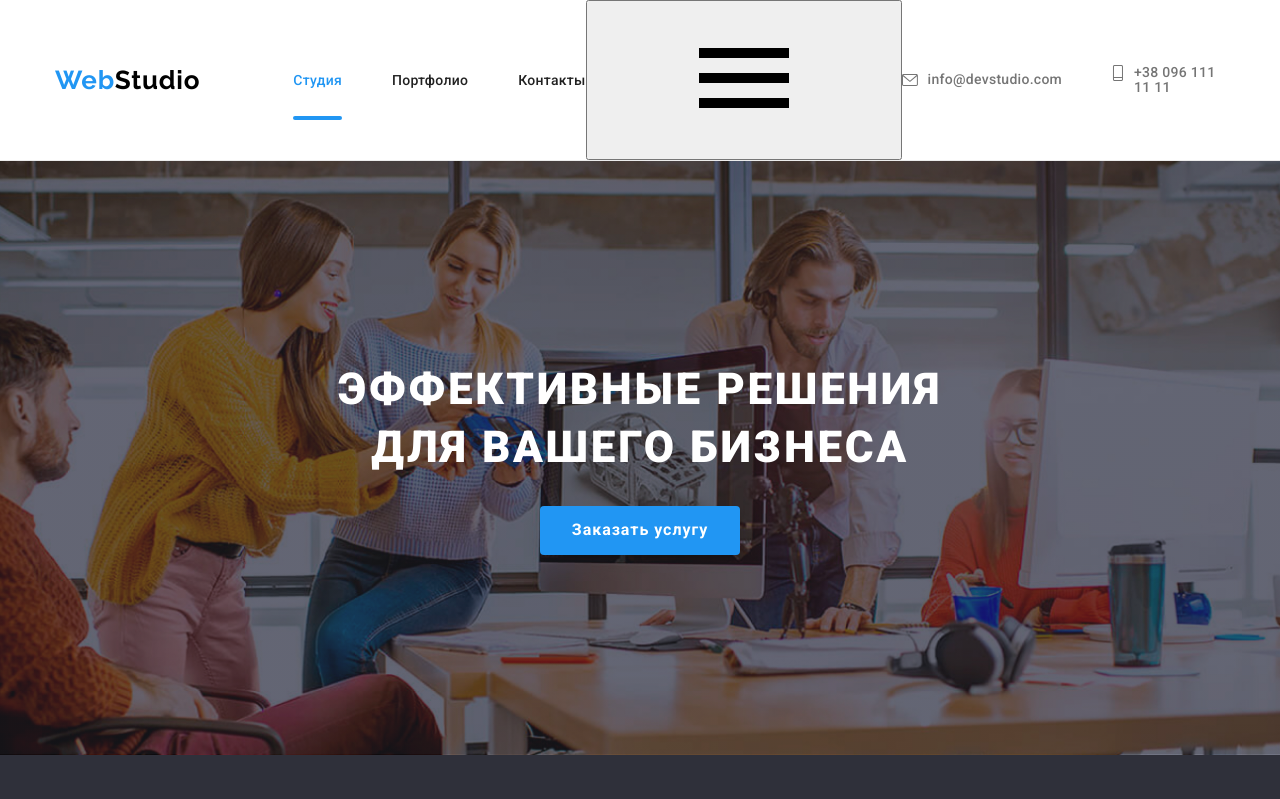
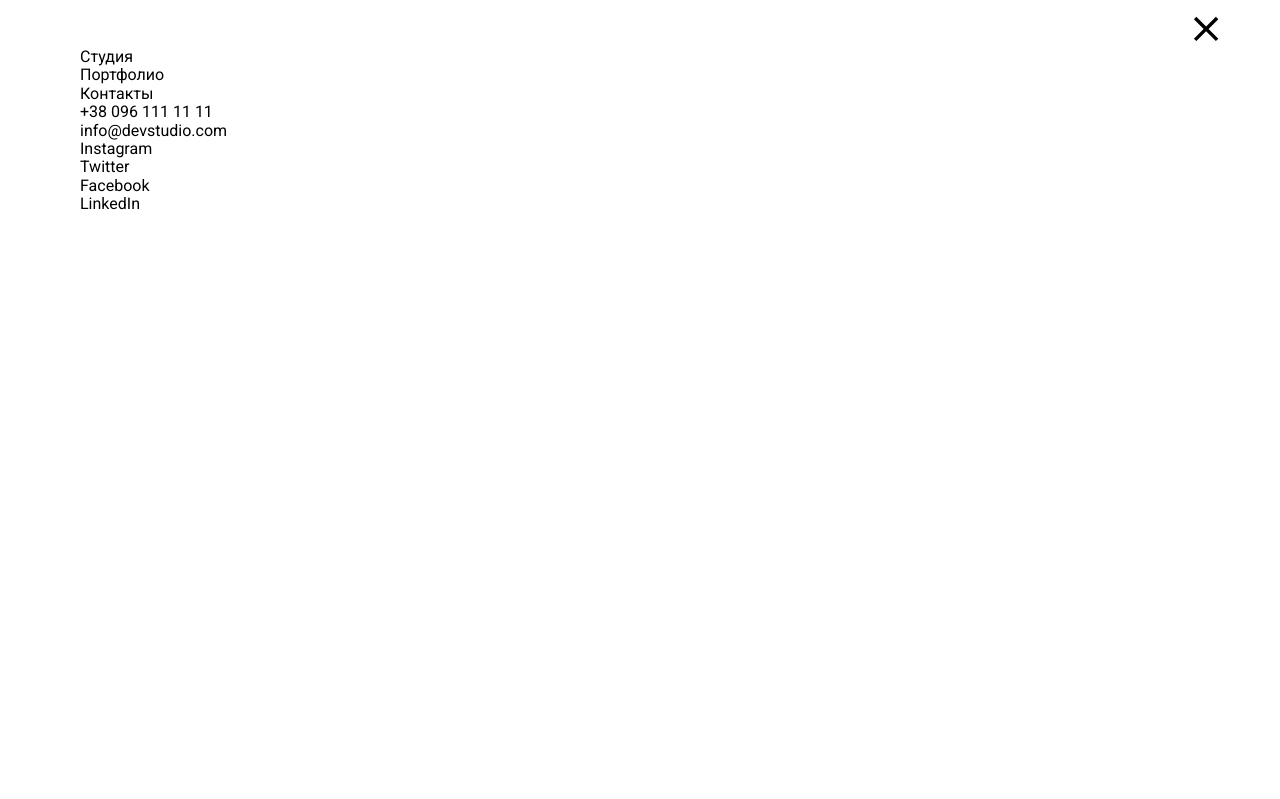
Before and after one commit to VitaliyDeveloper/goit-markup-hw-08, a plain HTML site: page index.html in a window 1280 px wide. Shown: the top 799 px of the page. Drawn offline with nearby package versions, Linux system fonts and the light colour scheme.

Commit message:
mobile menu

```diff
--- a/index.html
+++ b/index.html
@@ -43,7 +43,7 @@
             </li>
           </ul>
         </nav>
-        <button class="mobile-menu-open-btn" type="button"><svg class="mobile-menu-open-btn-icon">
+        <button class="mobile-menu-open-btn" type="button" data-menu-open><svg class="mobile-menu-open-btn-icon" width="40" height="40">
           <use href="./images/sprites-svg.svg#icon-menu"></use>
         </svg></button>
         <ul class="head-contact list">
@@ -64,6 +64,55 @@
             >
           </li>
         </ul>
+      </div>
+      <div class="mobile-menu is-open" data-menu>
+        <div class="container mobile-menu__container">
+        <button type="button" class="mobile-menu__close-btn" data-menu-close>
+          <svg class="mobile-menu__close-icon" width="40" height="40">
+            <use href="./images/sprites-svg.svg#icon-close-black"></use>
+          </svg>
+        </button>
+        <ul class="mobile-menu__list mobile-menu__list-nav list">
+          <li class="mobile-menu__item">
+            <a class="mobile-menu__link current-link link" href="index.html"
+              >Студия</a
+            >
+          </li>
+          <li class="mobile-menu__item">
+            <a class="mobile-menu__link link" href="portfolio.html">Портфолио</a>
+          </li>
+          <li class="mobile-menu__item">
+            <a class="mobile-menu__link link" href="#">Контакты</a>
+          </li>
+        </ul>
+          <ul class="mobile-menu__list mobile-menu__list-contact list">
+            <li class="mobile-menu__item">
+              <a class="mobile-menu__tel link" href="tel:+380961111111"
+                >+38 096 111 11 11</a
+              >
+            </li>
+            <li class="mobile-menu__item">
+              <a class="mobile-menu__mail link" href="mailto:info@devstudio.com">info@devstudio.com</a
+              >
+            </li>
+          </ul>
+          <ul class="mobile-menu__list mobile-menu__list-socisl list">
+            <li class="mobile-menu__item">
+              <a class="mobile-menu__link current-link link" href="#"
+                >Instagram</a
+              >
+            </li>
+            <li class="mobile-menu__item">
+              <a class="mobile-menu__link link" href="#">Twitter</a>
+            </li>
+            <li class="mobile-menu__item">
+              <a class="mobile-menu__link link" href="#">Facebook</a>
+            </li>
+            <li class="mobile-menu__item">
+              <a class="mobile-menu__link link" href="#">LinkedIn</a>
+            </li>
+          </ul>
+        </div>
       </div>
     </header>
 
@@ -623,6 +672,7 @@
         </button>
       </div>
     </div> -->
-    <!-- <script src="./js/modal.js"></script> -->
+    <script src="./js/modal.js"></script>
+    <script src="./js/mobile-menu.js"></script>
   </body>
 </html>
--- /dev/null
+++ b/js/mobile-menu.js
@@ -0,0 +1,12 @@
+(() => {
+    const refs = {
+      openMenuBtn: document.querySelector('[data-menu-open]'),
+      closeMenuBtn: document.querySelector('[data-menu-close]'),
+      menu: document.querySelector('[data-menu]'),
+    };
+    refs.openMenuBtn.addEventListener('click', toggleModal);
+    refs.closeMenuBtn.addEventListener('click', toggleModal);
+    function toggleModal() {
+      refs.menu.classList.toggle('is-open');
+    }
+  })();
--- a/sass/base/_container.scss
+++ b/sass/base/_container.scss
@@ -1,7 +1,33 @@
 .container {
-    width: 1200px;
-    margin-left: auto;
-    margin-right: auto;
-    padding-left: 15px;
-    padding-right: 15px;
+  width: 100%;
+  padding-left: 15px;
+  padding-right: 15px;
   }
+
+  @media screen and (min-width: 480px) {
+    .container {
+      width: 480px;
+      margin-left: auto;
+      margin-right: auto;
+    }
+  }
+
+  @media screen and (min-width: 768px) {
+    .container {
+      width: 768px;
+    }
+  }
+
+  @media screen and (min-width: 1200px) {
+    .container {
+      width: 1200px;
+    }
+  }
+
+// .container {
+//     width: 1200px;
+//     margin-left: auto;
+//     margin-right: auto;
+//     padding-left: 15px;
+//     padding-right: 15px;
+//   }
--- /dev/null
+++ b/sass/components/_mobile-menu.scss
@@ -0,0 +1,35 @@
+.mobile-menu {
+    position: fixed;
+    left: 0;
+    top: 0;
+    width: 100%;
+    height: 100%;
+    background-color: #fff;
+    opacity: 0;
+    visibility: hidden;
+    pointer-events: none;
+    transition: opacity 250ms cubic-bezier(0.4, 0, 0.2, 1), visibility 250ms cubic-bezier(0.4, 0, 0.2, 1);
+}
+
+.mobile-menu.is-open {
+    opacity: 1;
+    visibility: visible;
+    pointer-events: auto;
+  }
+
+.mobile-menu__container {
+position: relative;
+padding: 48px 40px;
+
+
+}
+
+.mobile-menu__close-btn {
+    position: absolute;
+    top: 10px;
+    right: 15px;
+    background-color: transparent;
+    border: none;
+    line-height: 0;
+    padding: 0;
+}
--- a/sass/components/_navbar.scss
+++ b/sass/components/_navbar.scss
@@ -1,96 +1,126 @@
-.navbar {
-    display: flex;
-    align-items: center;
+.menu {
+  display: none;
+}
+
+.head-contact__tel,
+.head-contact__mail {
+  display: none;
+}
+
+.mobile-menu-open-btn {
+  background-color: transparent;
+  border: none;
+  padding: 0;
+  line-height: 0;
   }
 
-  .logo {
-    margin-right: 93px;
+  .mobile-menu-open-btn-icon {
+    fill: #212121;
   }
 
-  .menu {
+@media screen and (min-width: 768px) {
+  .menu,
+  .head-contact__tel,
+  .head-contact__mail {
     display: flex;
   }
-
-  .menu__item:not(:last-child) {
-    margin-right: 50px;
-  }
-
-  .menu__link {
-    position: relative;
-    display: block;
-    font-weight: 500;
-    font-size: 14px;
-    line-height: 1.1;
-    letter-spacing: 0.02em;
-    color: #212121;
-    padding-top: 32px;
-    padding-bottom: 32px;
-    transition: color 250ms cubic-bezier(0.4, 0, 0.2, 1);
-      &:hover,
-      &:focus {
-        color: var(--highlight-text-color);
-      }
-  }
-
-  .current-link {
-    color: var(--highlight-text-color);
-      &::after {
-        content: ' ';
-        position: absolute;
-        width: 100%;
-        height: 4px;
-        left: 0;
-        bottom: 0;
-        background: var(--highlight-text-color);
-        border-radius: 2px;
-      }
-  }
+}
 
 
-  .head-contact {
-    display: flex;
-  }
 
-  .head-contact__item {
-    display: flex;
-    align-items: center;
-    justify-content: center;
-      &:not(:last-of-type) {
-        margin-right: 50px;
-      }
-  }
+// .navbar {
+//     display: flex;
+//     align-items: center;
+//   }
 
-  .head-contact__mail,
-  .head-contact__tel {
-    display: flex;
-    font-weight: 500;
-    font-size: 14px;
-    line-height: 1.1;
-    letter-spacing: 0.02em;
-    color: #757575;
-    padding-top: 32px;
-    padding-bottom: 32px;
-    transition: color 250ms cubic-bezier(0.4, 0, 0.2, 1);
-      &:hover,
-      &:hover,
-      &:focus,
-      &:focus {
-        color: var(--highlight-text-color);
-      }
-  }
+//   .logo {
+//     margin-right: 93px;
+//   }
+
+//   .menu {
+//     display: flex;
+//   }
+
+//   .menu__item:not(:last-child) {
+//     margin-right: 50px;
+//   }
+
+//   .menu__link {
+//     position: relative;
+//     display: block;
+//     font-weight: 500;
+//     font-size: 14px;
+//     line-height: 1.1;
+//     letter-spacing: 0.02em;
+//     color: #212121;
+//     padding-top: 32px;
+//     padding-bottom: 32px;
+//     transition: color 250ms cubic-bezier(0.4, 0, 0.2, 1);
+//       &:hover,
+//       &:focus {
+//         color: var(--highlight-text-color);
+//       }
+//   }
+
+//   .current-link {
+//     color: var(--highlight-text-color);
+//       &::after {
+//         content: ' ';
+//         position: absolute;
+//         width: 100%;
+//         height: 4px;
+//         left: 0;
+//         bottom: 0;
+//         background: var(--highlight-text-color);
+//         border-radius: 2px;
+//       }
+//   }
 
 
-  .icon-contact {
-    width: 16px;
-    height: 16px;
-    margin-right: 10px;
-    fill: #757575;
-    transition: fill 250ms cubic-bezier(0.4, 0, 0.2, 1);
+//   .head-contact {
+//     display: flex;
+//   }
 
-      .head-contact__mail:hover &,
-      .head-contact__tel:hover &,
-      .head-contact__mail:focus &,
-      .head-contact__tel:focus & {
-        fill: var(--highlight-text-color);
-      }
-  }
+//   .head-contact__item {
+//     display: flex;
+//     align-items: center;
+//     justify-content: center;
+//       &:not(:last-of-type) {
+//         margin-right: 50px;
+//       }
+//   }
+
+//   .head-contact__mail,
+//   .head-contact__tel {
+//     display: flex;
+//     font-weight: 500;
+//     font-size: 14px;
+//     line-height: 1.1;
+//     letter-spacing: 0.02em;
+//     color: #757575;
+//     padding-top: 32px;
+//     padding-bottom: 32px;
+//     transition: color 250ms cubic-bezier(0.4, 0, 0.2, 1);
+//       &:hover,
+//       &:hover,
+//       &:focus,
+//       &:focus {
+//         color: var(--highlight-text-color);
+//       }
+//   }
+
+
+//   .icon-contact {
+//     width: 16px;
+//     height: 16px;
+//     margin-right: 10px;
+//     fill: #757575;
+//     transition: fill 250ms cubic-bezier(0.4, 0, 0.2, 1);
+
+//       .head-contact__mail:hover &,
+//       .head-contact__tel:hover &,
+//       .head-contact__mail:focus &,
+//       .head-contact__tel:focus & {
+//         fill: var(--highlight-text-color);
+//       }
+//   }
--- a/sass/layout/_header.scss
+++ b/sass/layout/_header.scss
@@ -6,4 +6,6 @@
     display: flex;
     align-items: center;
     justify-content: space-between;
+    padding-top: 16px;
+    padding-bottom: 16px;
   }
--- a/sass/main.scss
+++ b/sass/main.scss
@@ -16,6 +16,7 @@
 @import './components/address';
 @import './components/social-list-footer';
 @import './components/_btn-navigation';
+@import './components/mobile-menu';
 
 @import './layout/header';
 @import './layout/heroes';
```
Also changed, not shown: css/main.css, css/main.min.css, 2 other files.
